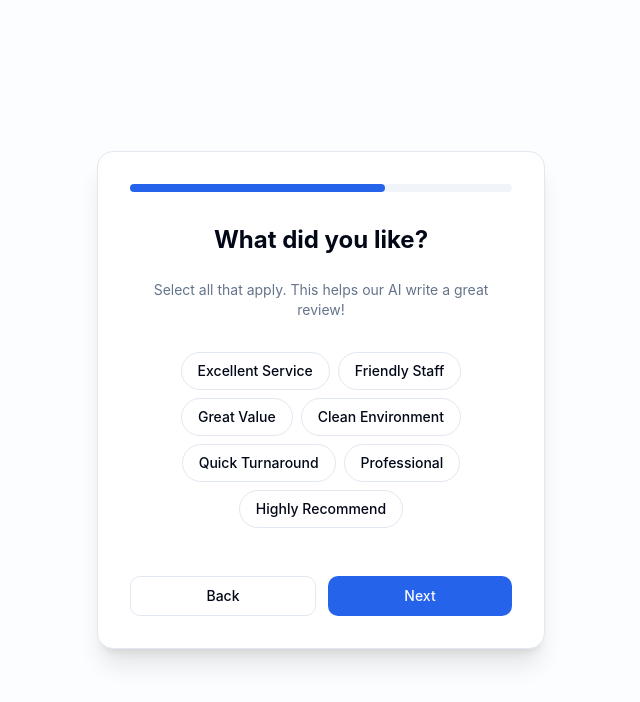
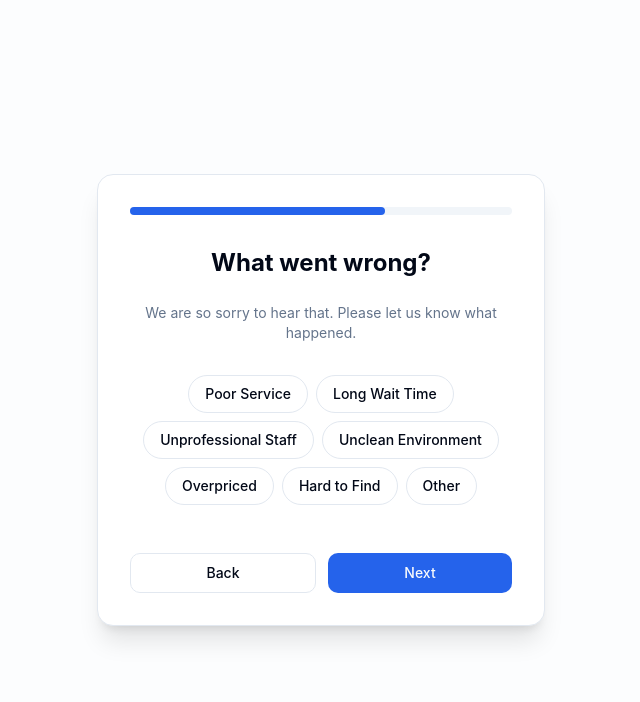
Before and after one commit to manojtyson-37/AI-Review-Management, a Next.js app in the folder apps/web/: page /r/1 in a window 1280 px wide. Both pictures are taken after a click on the icon 528 px from the left and 436 px from the top of the page. Shown: the top 702 px of the page, without its empty margins (319-959 px from the left). Built offline with nearby package versions, Linux system fonts and the light colour scheme.

Commit message:
feat: gate negative reviews internally to prevent 1-star google reviews

```diff
--- a/apps/web/app/r/[locationId]/page.tsx
+++ b/apps/web/app/r/[locationId]/page.tsx
@@ -5,9 +5,9 @@ import { useMutation } from "@tanstack/react-query";
 import { Button } from "@/components/ui/button";
 import { Textarea } from "@/components/ui/textarea";
 import { useParams } from "next/navigation";
-import { Star, CheckCircle2 } from "lucide-react";
+import { Star, CheckCircle2, AlertCircle } from "lucide-react";
 
-const TAGS = [
+const POSITIVE_TAGS = [
   "Excellent Service",
   "Friendly Staff",
   "Great Value",
@@ -15,6 +15,16 @@ const TAGS = [
   "Quick Turnaround",
   "Professional",
   "Highly Recommend"
+];
+
+const NEGATIVE_TAGS = [
+  "Poor Service",
+  "Long Wait Time",
+  "Unprofessional Staff",
+  "Unclean Environment",
+  "Overpriced",
+  "Hard to Find",
+  "Other"
 ];
 
 export default function GuestFlowPage() {
@@ -27,6 +37,9 @@ export default function GuestFlowPage() {
   const [extraDetails, setExtraDetails] = useState("");
   const [draft, setDraft] = useState("");
 
+  const isPositive = rating >= 4;
+  const currentTags = isPositive ? POSITIVE_TAGS : NEGATIVE_TAGS;
+
   const toggleTag = (tag: string) => {
     setSelectedTags(prev =>
       prev.includes(tag) ? prev.filter(t => t !== tag) : [...prev, tag]
@@ -35,8 +48,11 @@ export default function GuestFlowPage() {
 
   const generateReview = useMutation({
     mutationFn: async () => {
-      // Simulating AI generation based on answers
       await new Promise(r => setTimeout(r, 1500));
+
+      if (!isPositive) {
+        return "Thank you. Your feedback has been sent directly to our management team.";
+      }
 
       let base = `I had a fantastic experience! `;
       if (selectedTags.length > 0) {
@@ -55,6 +71,8 @@ export default function GuestFlowPage() {
   });
 
   const handleCopy = () => {
+    if (!isPositive) return;
+
     navigator.clipboard.writeText(draft);
     if (locationId === 'google_loc_2') {
       window.location.href = "https://www.google.com/search?q=Sridatri+physio+care&oq=srid&gs_lcrp=EgZjaHJvbWUqCAgCEEUYJxg7MgYIABBFGDwyCggBEC4YsQMYgAQyCAgCEEUYJxg7MgYIAxBFGDkyBggEEEUYPDIGCAUQRRg8MgYIBhBFGDwyBggHEEUYPNIBCDE5NjBqMGo3qAIAsAIA&sourceid=chrome&source=chrome.ob&ie=UTF-8&zx=1783979428166#lrd=0x3bcb99cef1978d0b:0xb4f762158a9d4a4c,1,,,,";
@@ -93,6 +111,7 @@ export default function GuestFlowPage() {
                   }`}
                   onClick={() => {
                     setRating(star);
+                    setSelectedTags([]); // Reset tags on rating change
                     setTimeout(() => setStep(2), 400); // Auto-advance after short delay
                   }}
                 />
@@ -112,12 +131,16 @@ export default function GuestFlowPage() {
         {/* Step 2: Tags */}
         {step === 2 && (
           <div className="flex flex-col space-y-6 animate-in fade-in slide-in-from-bottom-4">
-            <h2 className="text-2xl font-bold text-center">What did you like?</h2>
+            <h2 className="text-2xl font-bold text-center">
+              {isPositive ? "What did you like?" : "What went wrong?"}
+            </h2>
             <p className="text-center text-muted-foreground text-sm">
-              Select all that apply. This helps our AI write a great review!
+              {isPositive
+                ? "Select all that apply. This helps our AI write a great review!"
+                : "We are so sorry to hear that. Please let us know what happened."}
             </p>
             <div className="flex flex-wrap gap-2 justify-center py-2">
-              {TAGS.map(tag => (
+              {currentTags.map(tag => (
                 <div
                   key={tag}
                   onClick={() => toggleTag(tag)}
@@ -141,12 +164,16 @@ export default function GuestFlowPage() {
         {/* Step 3: Extra Details */}
         {step === 3 && (
           <div className="flex flex-col space-y-6 animate-in fade-in slide-in-from-bottom-4">
-            <h2 className="text-2xl font-bold text-center">Any specific highlights?</h2>
+            <h2 className="text-2xl font-bold text-center">
+              {isPositive ? "Any specific highlights?" : "How can we improve?"}
+            </h2>
             <p className="text-center text-muted-foreground text-sm">
-              Optional: Mention a staff member's name or a specific detail you loved.
+              {isPositive
+                ? "Optional: Mention a staff member's name or a specific detail you loved."
+                : "Your feedback is completely private and goes straight to our management."}
             </p>
             <Textarea
-              placeholder="e.g. John was super helpful!"
+              placeholder={isPositive ? "e.g. John was super helpful!" : "e.g. I waited 45 minutes for..."}
               className="min-h-[120px] text-lg"
               value={extraDetails}
               onChange={(e) => setExtraDetails(e.target.value)}
@@ -160,7 +187,7 @@ export default function GuestFlowPage() {
                   generateReview.mutate();
                 }}
               >
-                Generate Review
+                {isPositive ? "Generate Review" : "Submit Feedback"}
               </Button>
             </div>
           </div>
@@ -170,7 +197,9 @@ export default function GuestFlowPage() {
         {step === 99 && (
           <div className="flex flex-col items-center justify-center space-y-6 py-12 animate-in fade-in">
             <div className="h-12 w-12 animate-spin rounded-full border-4 border-primary border-t-transparent" />
-            <h3 className="text-xl font-medium animate-pulse">Crafting your review...</h3>
+            <h3 className="text-xl font-medium animate-pulse">
+              {isPositive ? "Crafting your review..." : "Sending securely..."}
+            </h3>
           </div>
         )}
 
@@ -178,15 +207,28 @@ export default function GuestFlowPage() {
         {step === 4 && (
           <div className="flex flex-col space-y-4 animate-in fade-in slide-in-from-bottom-4">
             <div className="flex justify-center mb-2">
-              <CheckCircle2 className="w-16 h-16 text-green-500" />
+              {isPositive
+                ? <CheckCircle2 className="w-16 h-16 text-green-500" />
+                : <AlertCircle className="w-16 h-16 text-primary" />
+              }
             </div>
-            <h2 className="text-2xl font-bold text-center text-primary">Your Review is Ready!</h2>
+            <h2 className="text-2xl font-bold text-center text-primary">
+              {isPositive ? "Your Review is Ready!" : "Thank You"}
+            </h2>
             <p className="text-center text-muted-foreground text-sm">
-              Copy this draft and paste it on our Google page. You can edit it there if you'd like!
+              {isPositive
+                ? "Copy this draft and paste it on our Google page. You can edit it there if you'd like!"
+                : "Your feedback has been sent directly to management. We appreciate you taking the time to help us improve."
+              }
             </p>
+
+            {isPositive && (
               <div className="bg-muted p-4 rounded-lg mt-4 border shadow-inner">
                 <p className="text-foreground text-lg leading-relaxed">{draft}</p>
               </div>
+            )}
+
+            {isPositive ? (
               <Button
                 size="lg"
                 className="w-full mt-6 text-lg py-6 bg-blue-600 hover:bg-blue-700 shadow-md transition-transform hover:scale-[1.02]"
@@ -194,6 +236,23 @@ export default function GuestFlowPage() {
               >
                 Copy & Go to Google
               </Button>
+            ) : (
+              <Button
+                size="lg"
+                variant="outline"
+                className="w-full mt-6 text-lg py-6"
+                onClick={() => {
+                  setStep(1);
+                  setRating(0);
+                  setSelectedTags([]);
+                  setExtraDetails("");
+                }}
+              >
+                Close
+              </Button>
+            )}
+
+            {isPositive && (
               <Button variant="ghost" className="mt-2" onClick={() => {
                 setStep(1);
                 setRating(0);
@@ -202,6 +261,7 @@ export default function GuestFlowPage() {
               }}>
                 Start Over
               </Button>
+            )}
           </div>
         )}
 
```
Lines whose indentation alone changed are shown as unchanged.
